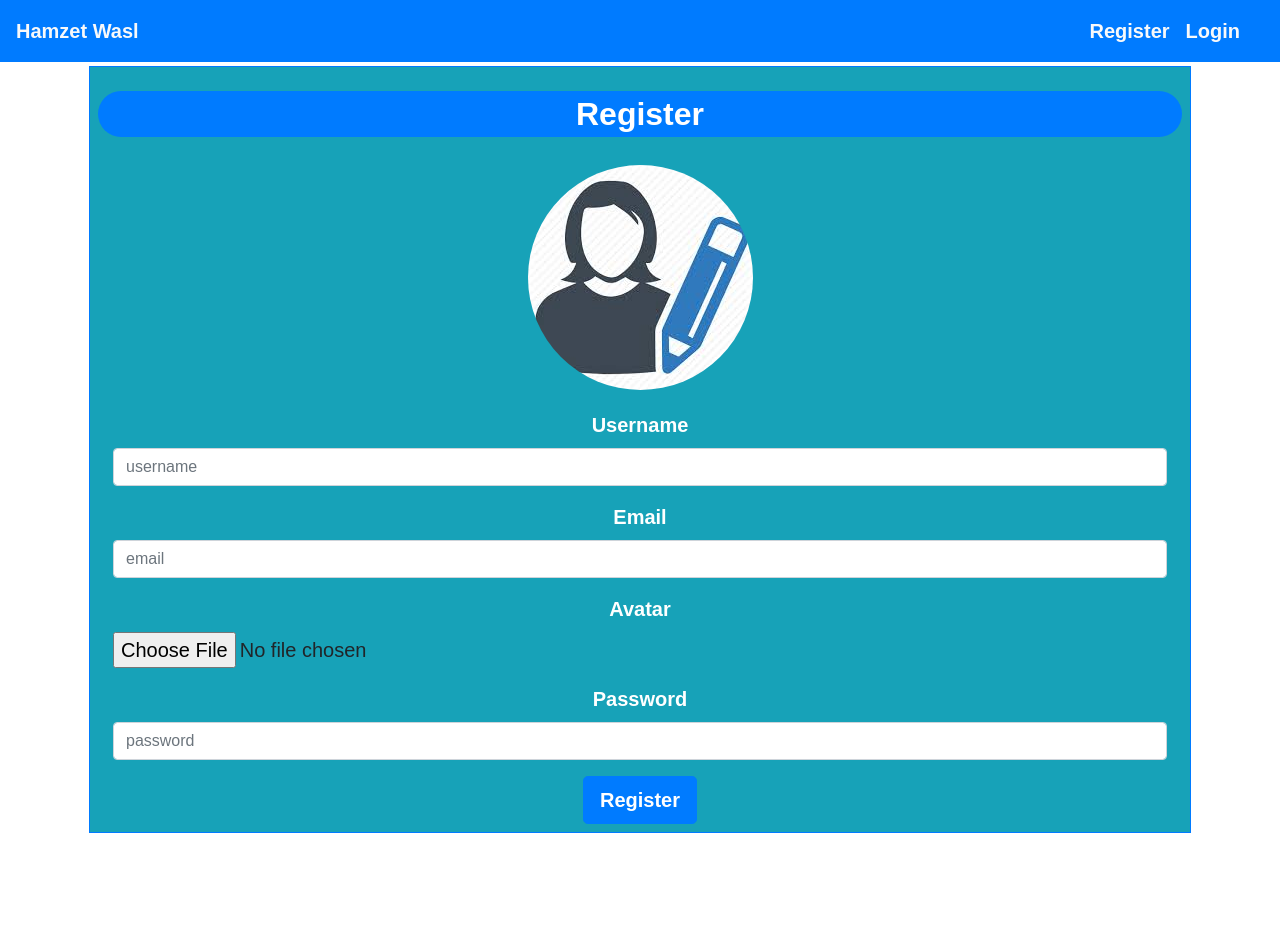
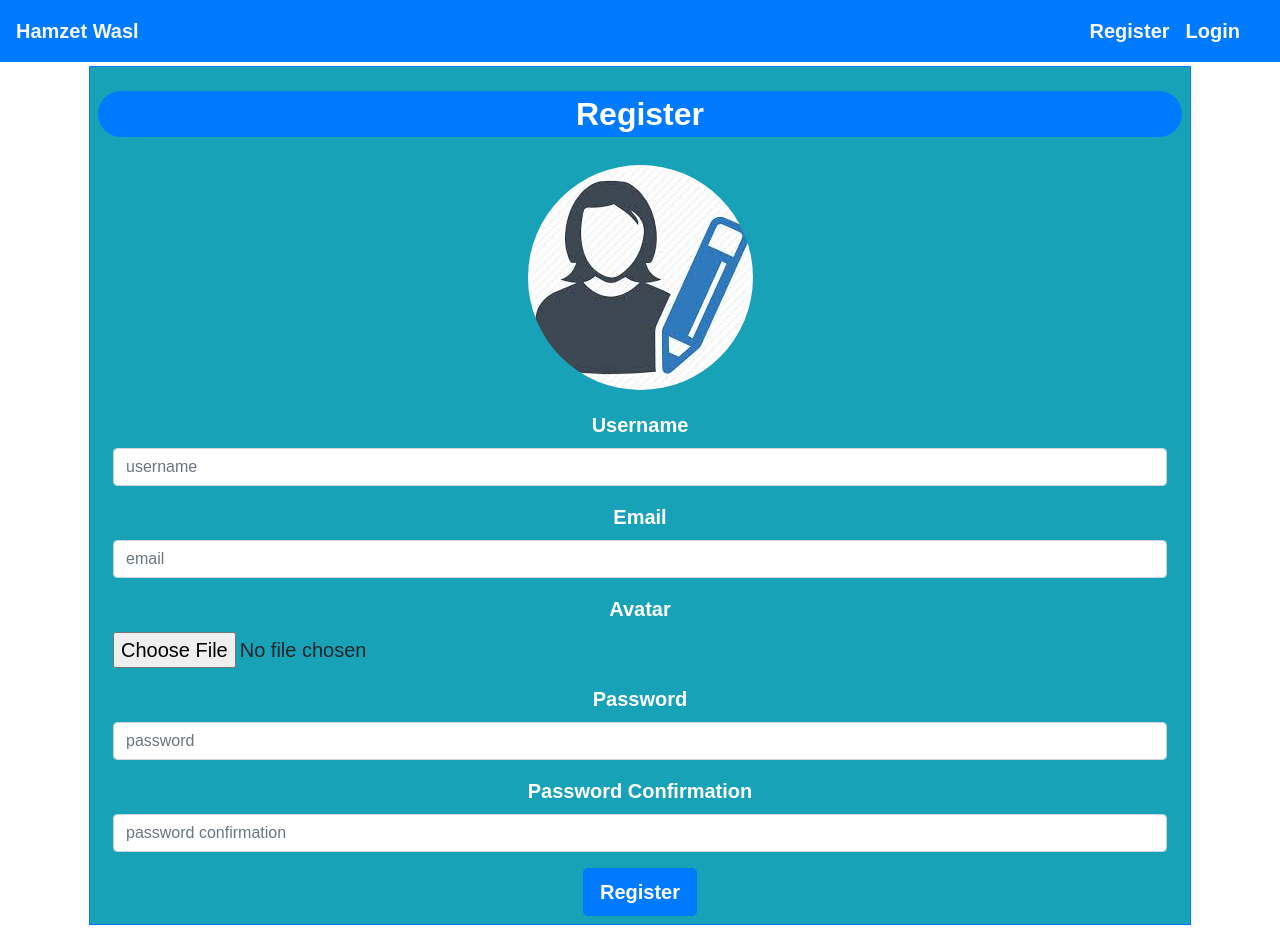
Before and after one commit to mohamedAhmed97/hamzat_wasal, a React (Create React App) app in the folder hamzat-wasel-front-end/: page / in a window 1280 px wide. Before the commit the page ends 837 px from the top, so only its background shows below. Built offline with nearby package versions, Linux system fonts and the light colour scheme.

Commit message:
added password confirmation field

```diff
--- a/hamzat-wasel-front-end/src/components/Login/Register.js
+++ b/hamzat-wasel-front-end/src/components/Login/Register.js
@@ -7,6 +7,7 @@ function Register(){
             name:'',
             email: '',
             password:'',
+            password_confirmation: '',
             avatar: ''
         });
 
@@ -25,7 +26,7 @@ function Register(){
 
     const onSubmit = e => {
         e.preventDefault();
-        // axios.get('http://localhost:8000/sanctum/csrf-cookie').then(response => {
+        axios.get('http://localhost:8000/sanctum/csrf-cookie').then(response => {
             // console.log(response);
             axios.post('http://localhost:8000/api/register',state).then(res => {
                 console.log(res.data);
@@ -33,7 +34,7 @@ function Register(){
             }).catch(error => {
                 console.log(error.response)
             });
-        // });
+        });
     };
 
     return (
@@ -77,6 +78,13 @@ function Register(){
                                         className="form-control" value={state.password}
                                         onChange={handleChange}/>
                                 </div>
+                                <div className="form-group">
+                                    <label htmlFor="password_confirmation" className="font-weight-bold
+                                           text-white"> Password Confirmation </label>
+                                    <input type="password" name="password_confirmation"
+                                           placeholder="password confirmation" className="form-control"
+                                           value={state.password_confirmation} onChange={handleChange}/>
+                                </div>
                                 <div className="footer">
                                     <button type="submit"
                                             className="btn btn-primary font-weight-bold btn-lg">
```
